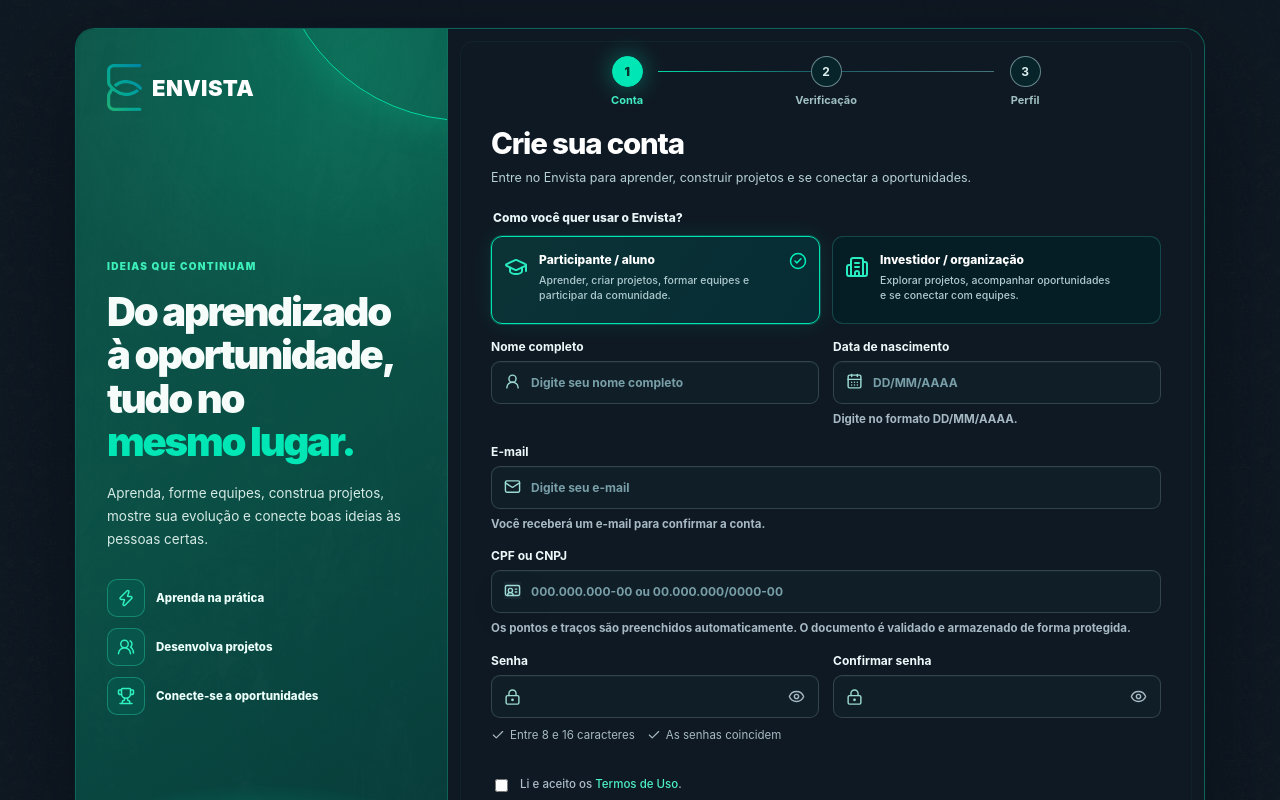
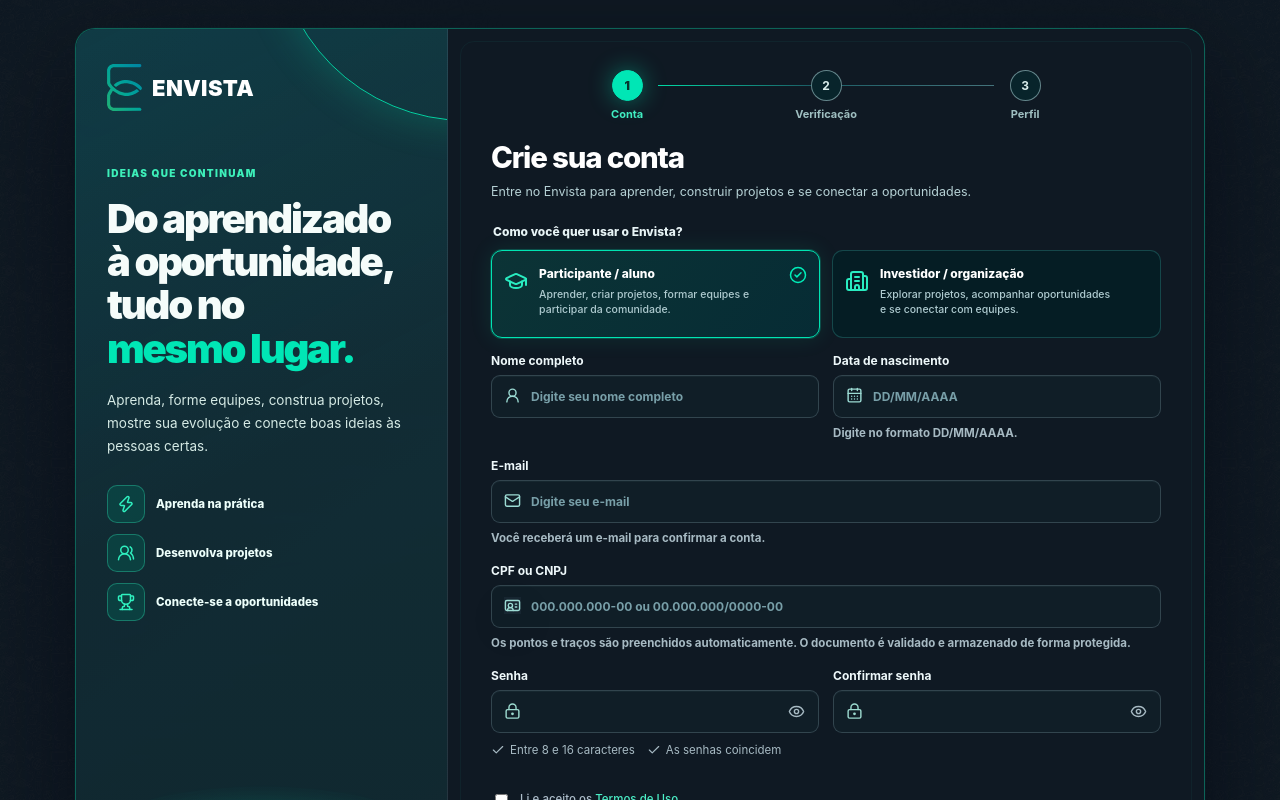
Before and after one commit to lucasfer-dev/novo-envista, a Next.js app: page /register in a window 1280 px wide. Shown: the top 800 px of the page. Built offline with nearby package versions, Linux system fonts and the light colour scheme; no server answers.

Commit message:
feat(auth): apply shared manual brand treatment to registration shell

```diff
--- a/components/auth/RegisterShell.tsx
+++ b/components/auth/RegisterShell.tsx
@@ -23,7 +23,7 @@ export function RegisterShell({ title, description, children, phase = "account"
   return (
     <main className={styles.page + " envista-auth-page"}>
       <div className={[styles.shell, phase === "verify" ? styles.verifyShell : "", phase === "profile" ? styles.profileShell : "", phase === "login" ? styles.loginShell : ""].filter(Boolean).join(" ")}>
-        <aside className={[styles.brandPanel, phase === "login" ? styles.loginBrand : ""].filter(Boolean).join(" ")} aria-label="Sobre o Envista">
+        <aside className={[styles.brandPanel, phase === "login" ? styles.loginBrand : "", "envista-auth-brand"].filter(Boolean).join(" ")} aria-label="Sobre o Envista">
           <Link href="/" className={styles.brand} aria-label="Voltar à página inicial do Envista">
             <Image src="/brand/envista-symbol-gradient.svg" alt="" width={36} height={48} priority />
             <span>ENVISTA</span>
```
